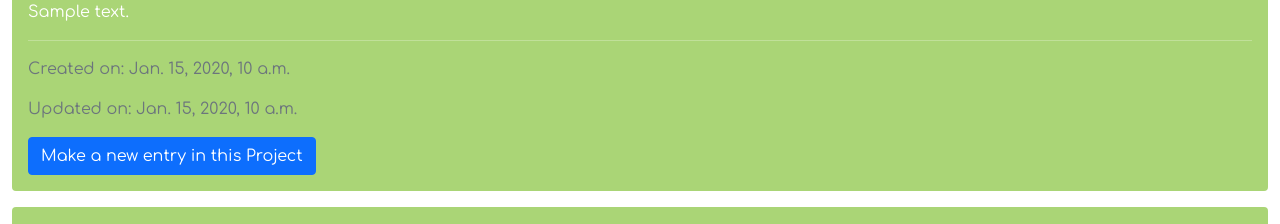
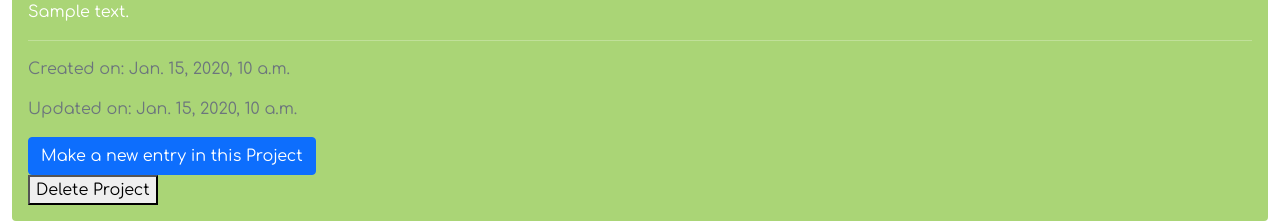
Before and after one commit to ProfYaffle88/nanonature-full-stack, a Django app: page /project/1/ in a window 1280 px wide. Shown: the part 285-509 px from the top of the page. Run offline with Django 4.2, Linux system fonts and the light colour scheme; a user stored in the database is signed in; tables that the repository leaves empty hold one stand-in row (values such as "Sample post"); some libraries are stand-ins or nearby versions; some web fonts are replaced.

Commit message:
Connected project deletion for project owners

```diff
--- a/plantproject/templates/plantproject/project_view.html
+++ b/plantproject/templates/plantproject/project_view.html
@@ -24,6 +24,10 @@
                     <p class="card-text text-muted">Updated on: {{ project.updated_on }}</p>
                     {% if user.is_authenticated and user == project.creator %}
                     <a href="{% url 'project-card-create' project_pk=project.pk %}" class="btn btn-primary">Make a new entry in this Project</a>
+                    <form id="delete-form" action="{% url 'delete-project' project.pk %}" method="post">
+                        {% csrf_token %}
+                        <button type="button" onclick="confirmDelete()">Delete Project</button>
+                    </form>
                     {% endif %}
                 </div>
             </div>
@@ -51,4 +55,8 @@
         </div>
     </div>
 </div>
+{% endblock content %}
+
+{% block extras %}
+<script src="{% static 'js/script.js' %}"></script>
 {% endblock %}
--- a/plantproject/urls.py
+++ b/plantproject/urls.py
@@ -6,6 +6,7 @@ urlpatterns = [
     path('', HomeView.as_view(), name='home'),
     path('about/', views.About, name='about'),
     path('project/create/', ProjectCreateView.as_view(), name='project-create'),
+    path('project/<int:project_pk>/delete/', views.delete_project, name='delete-project'),
     path('project/<int:project_pk>/create-card/', ProjectCardCreateView.as_view(), name='project-card-create'),
     path('project/<int:project_pk>/card/<int:card_pk>/', ProjectCardView.as_view(), name='project-card-view'),
     path('project/<int:pk>/', ProjectView.as_view(), name='project-view'),
--- a/plantproject/views.py
+++ b/plantproject/views.py
@@ -1,8 +1,9 @@
 from django.http import HttpResponseRedirect
 from django.views.generic import ListView, DetailView, CreateView
-from django.shortcuts import render, get_object_or_404, reverse
+from django.shortcuts import render, redirect, get_object_or_404, reverse
 from django.contrib import messages
 from django.contrib.auth.mixins import LoginRequiredMixin
+from django.contrib.auth.decorators import login_required
 from .models import PlantProject, PlantProjectCard, Comment
 from .forms import ProjectForm, ProjectCardForm, CommentForm
 
@@ -202,3 +203,16 @@ def comment_delete(request, project_pk, card_pk, comment_pk):
         messages.error(request, 'You can only delete your own comments!')
 
     return HttpResponseRedirect(reverse('project-card-view', kwargs={'project_pk': project_pk, 'card_pk': card_pk}))
+
+
+@login_required
+def delete_project(request, project_pk):
+    project = get_object_or_404(PlantProject, pk=project_pk)
+    if request.user == project.creator:
+        if request.method == 'POST':
+            project.delete()
+            return redirect('userprofile:user-profile', pk=request.user.pk)
+        else:
+            return redirect('project-view', pk=project_pk)
+    else:
+        return render(request, 'error_page.html', {'message': 'You are not authorized to delete this project.'})
--- /dev/null
+++ b/static/js/script.js
@@ -0,0 +1,5 @@
+function confirmDelete() {
+    if (confirm('Are you sure you want to delete this project?')) {
+        document.getElementById('delete-form').submit();
+    }
+}
--- a/userprofile/views.py
+++ b/userprofile/views.py
@@ -80,8 +80,7 @@ def edit_profile(request):
 def delete_user(request):
     if request.method == 'POST':
         request.user.delete()
-        # Redirect to confirmation page or logout
         logout(request)
-        return redirect('/')  # Redirect to home page after logout
+        return redirect('/')
 
-    return render(request, 'delete_user.html')  # Render a confirmation page with a delete button
+    return render(request, 'delete_user.html')
```
